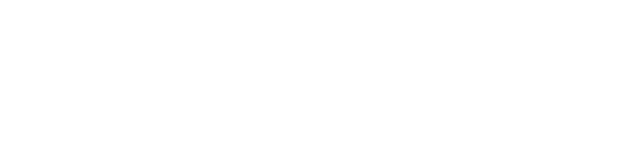
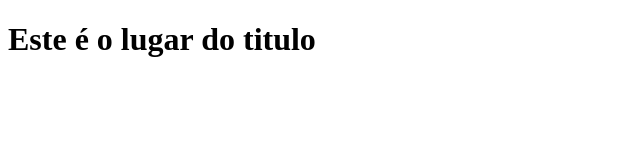
Before and after one commit to kaua2008-bot/2--DS-Logica, a plain HTML site: page script para html/index.html in a window 1280 px wide. Shown: the whole page, without its empty margins (0-640 px from the left). Drawn offline with Linux system fonts and the light colour scheme.

Commit message:
Add files via upload

```diff
--- a/script para html/script.js
+++ b/script para html/script.js
@@ -1,5 +1,3 @@
-const titulo = document.createElement= ('p');
-titulo.id='titulo';
-titulo.color ='blue';
-titulo.textContent
-document.body.appendChild=('titulo');
+const titulo = document.createElement('h1')
+titulo.textContent = 'Este é o lugar do titulo';
+document.body.appendChild(titulo);
```
Also changed, not shown: script para html/index.html (+1 -1 lines).
